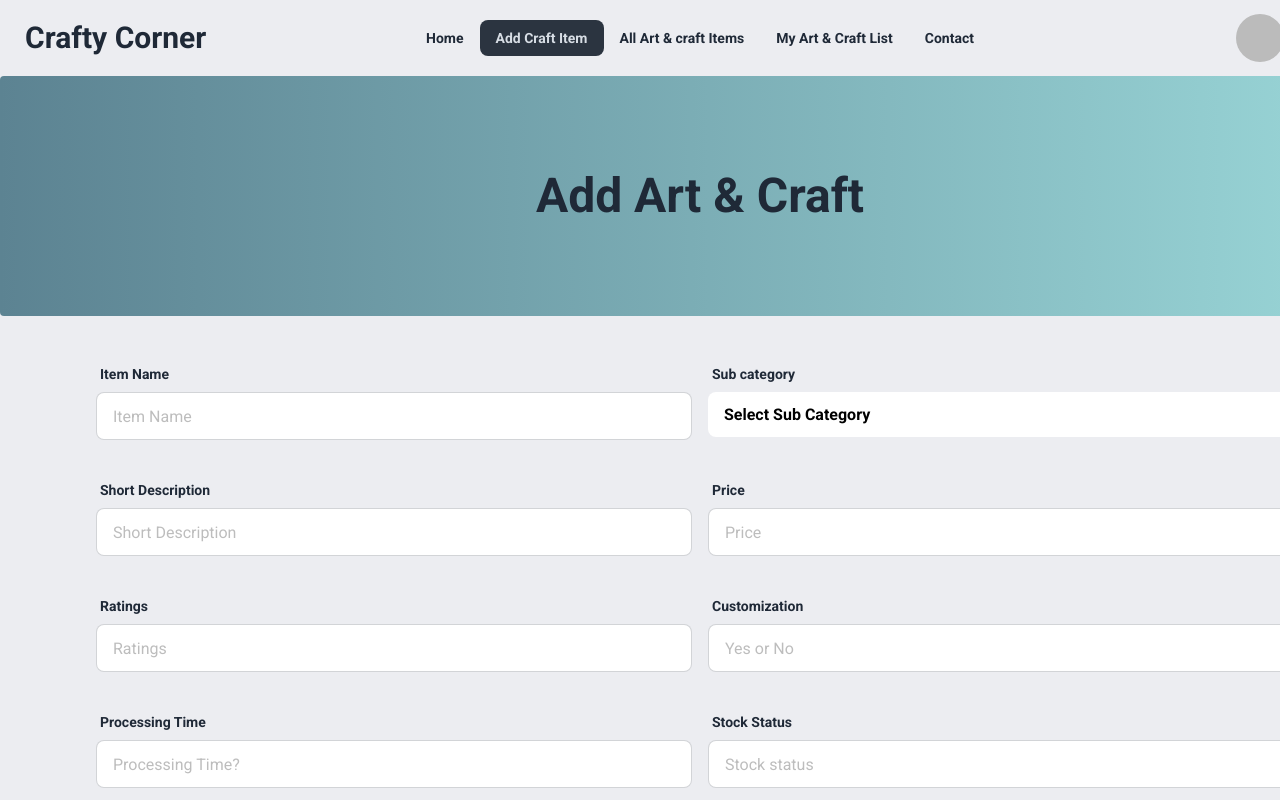
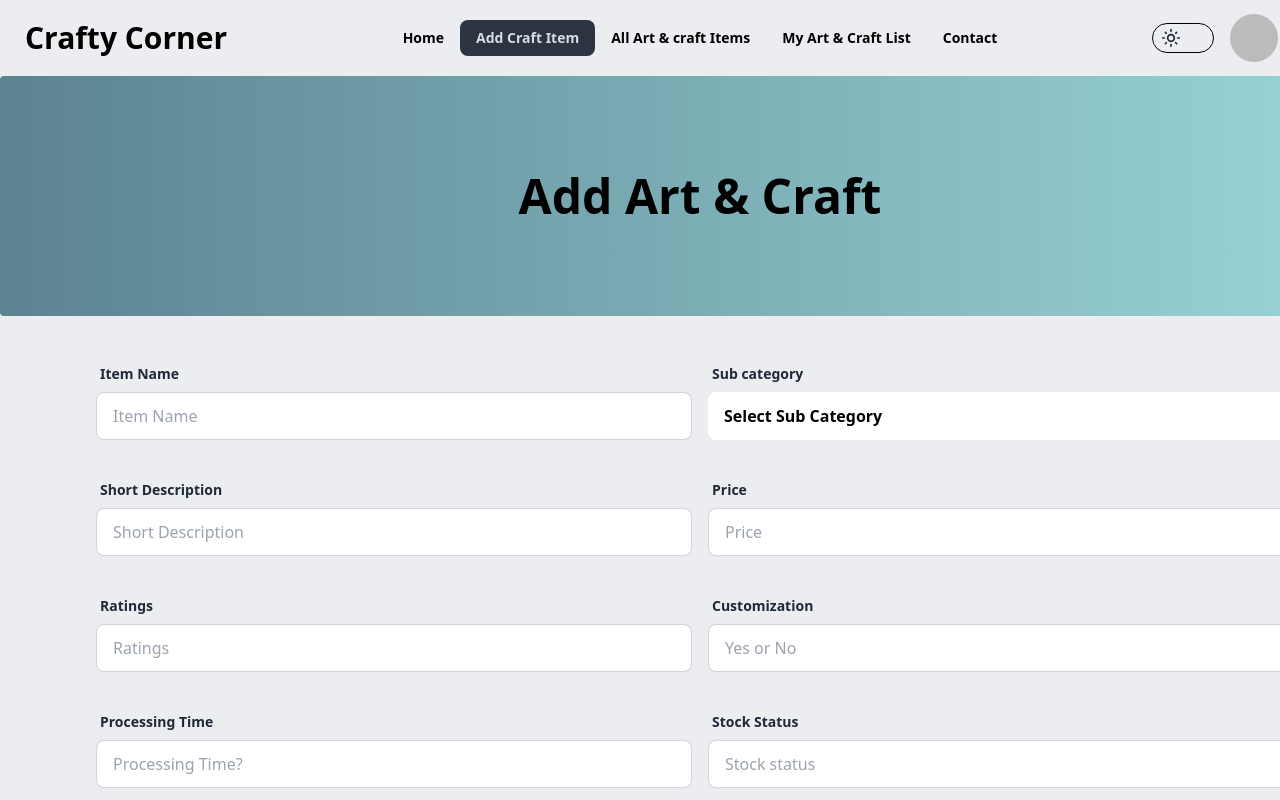
Before and after one commit to zahid072/Crafty-Corner, a React (Vite) app: page /addCraftItem in a window 1280 px wide. Shown: the top 800 px of the page. Built offline with nearby package versions, Linux system fonts and the light colour scheme; no server answers; sample sign-in values are in the browser's storage.

Commit message:
add dark and light mode toggle

```diff
--- a/src/components/defaultCard/DefaultCard.jsx
+++ b/src/components/defaultCard/DefaultCard.jsx
@@ -6,8 +6,8 @@ import { Tooltip } from "react-tooltip";
 const DefaultCard = ({ crafts }) => {
   return (
     <div>
-      <div className="card md:w-96 w-72  bg-base-100 shadow-xl">
-        <figure className="bg-blue-gray-100">
+      <div data-theme="light" className="card md:w-96 w-72 bg-base-100 shadow-xl">
+        <figure className="bg-gray-200">
           <img src={crafts.image} alt="craft" className="md:h-60 h-48 rounded-t" />
         </figure>
         <div className="card-body">
@@ -20,7 +20,7 @@ const DefaultCard = ({ crafts }) => {
                 data-tooltip-id="my-tooltip"
                 data-tooltip-content={`${crafts.item_name} Details`}
                 data-tooltip-place="top"
-                className="btn bg-[#9BD8D9] hover:bg-[#7fbfc0]"
+                className="btn bg-[#9BD8D9] text-black hover:bg-[#7fbfc0]"
               >
                 View Details
               </button>
--- a/src/layout/Root.jsx
+++ b/src/layout/Root.jsx
@@ -1,13 +1,19 @@
-import React from "react";
+import React, { useState } from "react";
 import { Outlet } from "react-router-dom";
 import Nav from "../pages/shared/Navbar/Nav";
 import Footer from "../pages/shared/footer/Footer";
 
 const Root = () => {
+  const [themes, setThemes] = useState("light");
+
+  const handleThemeToggle = ()=>{
+     setThemes(themes === "light" ? "dark" : "light")
+  }
+
   return (
-    <div>
+    <div data-theme={themes}>
       <div className="bg-[#ECEDF1] py-1 w-full">
-        <Nav />
+        <Nav handleThemeToggle={handleThemeToggle} themes={themes}/>
       </div>
       <div>
         <Outlet />
--- a/src/pages/addCraftItems/AddCraftItem.jsx
+++ b/src/pages/addCraftItems/AddCraftItem.jsx
@@ -56,12 +56,12 @@ const AddCraftItem = () => {
         <title>Add Craft Item || Crafty Corner</title>
         <link rel="canonical" href="http://mysite.com/example" />
       </Helmet>
-      <div className="bg-[#ECEDF1] ">
-        <h2 className="lg:text-5xl md:text-4xl text-2xl font-bold text-center py-24 bg-gradient-to-r transition from-[#5C8392] to-[#9BD8D9] rounded">
+      <div data-theme="light" className="bg-[#ECEDF1] ">
+        <h2 className="lg:text-5xl md:text-4xl text-2xl text-black font-bold text-center py-24 bg-gradient-to-r transition from-[#5C8392] to-[#9BD8D9] rounded">
           Add Art & Craft
         </h2>
         <form
-          className="md:px-24 px-2 md:py-10 py-5"
+          className="md:px-24 px-2 md:py-10 py-5 text-black"
           onSubmit={handleAddCoffee}
         >
           <div className="md:flex md:mb-8">
@@ -75,7 +75,7 @@ const AddCraftItem = () => {
                   name="name"
                   required
                   placeholder="Item Name"
-                  className="input input-bordered w-full"
+                  className="input input-bordered w-full bg-white"
                 />
               </label>
             </div>
@@ -118,7 +118,7 @@ const AddCraftItem = () => {
                   </option>
                   <option
                     className="text-black bg-gray-100 "
-                    value="Oil Painting"
+                    value="Oil  bg-whitePainting"
                   >
                     Oil Painting
                   </option>
@@ -152,7 +152,7 @@ const AddCraftItem = () => {
                   name="details"
                   required
                   placeholder="Short Description"
-                  className="input input-bordered w-full"
+                  className="input input-bordered w-full bg-white"
                 />
               </label>
             </div>
@@ -166,7 +166,7 @@ const AddCraftItem = () => {
                   name="price"
                   required
                   placeholder="Price"
-                  className="input input-bordered w-full"
+                  className="input input-bordered w-full bg-white"
                 />
               </label>
             </div>
@@ -182,7 +182,7 @@ const AddCraftItem = () => {
                   name="rating"
                   required
                   placeholder="Ratings"
-                  className="input input-bordered w-full"
+                  className="input input-bordered w-full bg-white"
                 />
               </label>
             </div>
@@ -196,7 +196,7 @@ const AddCraftItem = () => {
                   name="customization"
                   required
                   placeholder="Yes or No"
-                  className="input input-bordered w-full"
+                  className="input input-bordered w-full bg-white"
                 />
               </label>
             </div>
@@ -214,7 +214,7 @@ const AddCraftItem = () => {
                   name="processing_time"
                   required
                   placeholder="Processing Time?"
-                  className="input input-bordered w-full"
+                  className="input input-bordered w-full bg-white"
                 />
               </label>
             </div>
@@ -228,7 +228,7 @@ const AddCraftItem = () => {
                   name="stock"
                   required
                   placeholder="Stock status"
-                  className="input input-bordered w-full"
+                  className="input input-bordered w-full bg-white"
                 />
               </label>
             </div>
@@ -245,7 +245,7 @@ const AddCraftItem = () => {
                   name="photo"
                   required
                   placeholder="Photo URL"
-                  className="input input-bordered w-full"
+                  className="input input-bordered w-full bg-white"
                 />
               </label>
             </div>
--- a/src/pages/shared/Navbar/Nav.jsx
+++ b/src/pages/shared/Navbar/Nav.jsx
@@ -1,8 +1,9 @@
 import React, { useContext } from "react";
 import { Link, NavLink } from "react-router-dom";
 import { AuthContext } from "../../../provider/AuthProvider";
+import { MdDarkMode, MdOutlineLightMode } from "react-icons/md";
 
-const Nav = () => {
+const Nav = ({ themes, handleThemeToggle }) => {
   const { user, navLoader, logOut } = useContext(AuthContext);
 
   const handleSignOut = () => {
@@ -83,14 +84,31 @@ const Nav = () => {
             </ul>
           </div>
 
-          <a className="btn btn-ghost md:text-3xl text-xl font-bold">
+          <a className="btn btn-ghost md:text-3xl text-black text-xl font-bold">
             Crafty Corner
           </a>
         </div>
         <div className="navbar-center hidden lg:flex">
-          <ul className="menu font-semibold menu-horizontal ">{navLink}</ul>
+          <ul className="menu font-semibold menu-horizontal text-black">
+            {navLink}
+          </ul>
         </div>
         <div className="navbar-end">
+          <div
+            onClick={handleThemeToggle}
+            className="mr-4 text-3xl cursor-pointer"
+          >
+            {themes === "light" && (
+              <div className="border rounded-full pr-8 px-2 py-1 border-black">
+                <MdOutlineLightMode className="size-5"/>
+              </div>
+            )}
+            {themes === "dark" && (
+              <div className="border rounded-full pl-8 pr-2 py-1 border-black">
+              <MdDarkMode className="size-5 text-black"/>
+              </div>
+            )}
+          </div>
           {!navLoader ? (
             <>
               {user && (
@@ -99,7 +117,7 @@ const Nav = () => {
                   data-tip={user?.displayName}
                 >
                   <img
-                    className="size-12 cursor-pointer rounded-full mr-5"
+                    className="size-12 cursor-pointer rounded-full md:mr-5"
                     src={
                       (user?.photoURL && user?.photoURL) ||
                       "https://static.vecteezy.com/system/resources/thumbnails/019/879/186/small/user-icon-on-transparent-background-free-png.png"
--- a/tailwind.config.js
+++ b/tailwind.config.js
@@ -5,8 +5,6 @@ export default withMT ({
     "./index.html",
     "./src/**/*.{js,ts,jsx,tsx}",
   ],
-  theme: {
-    extend: {},
-  },
+  theme: ["light", "dark", "cupcake"],
   plugins: [require("daisyui")],
 })
```
